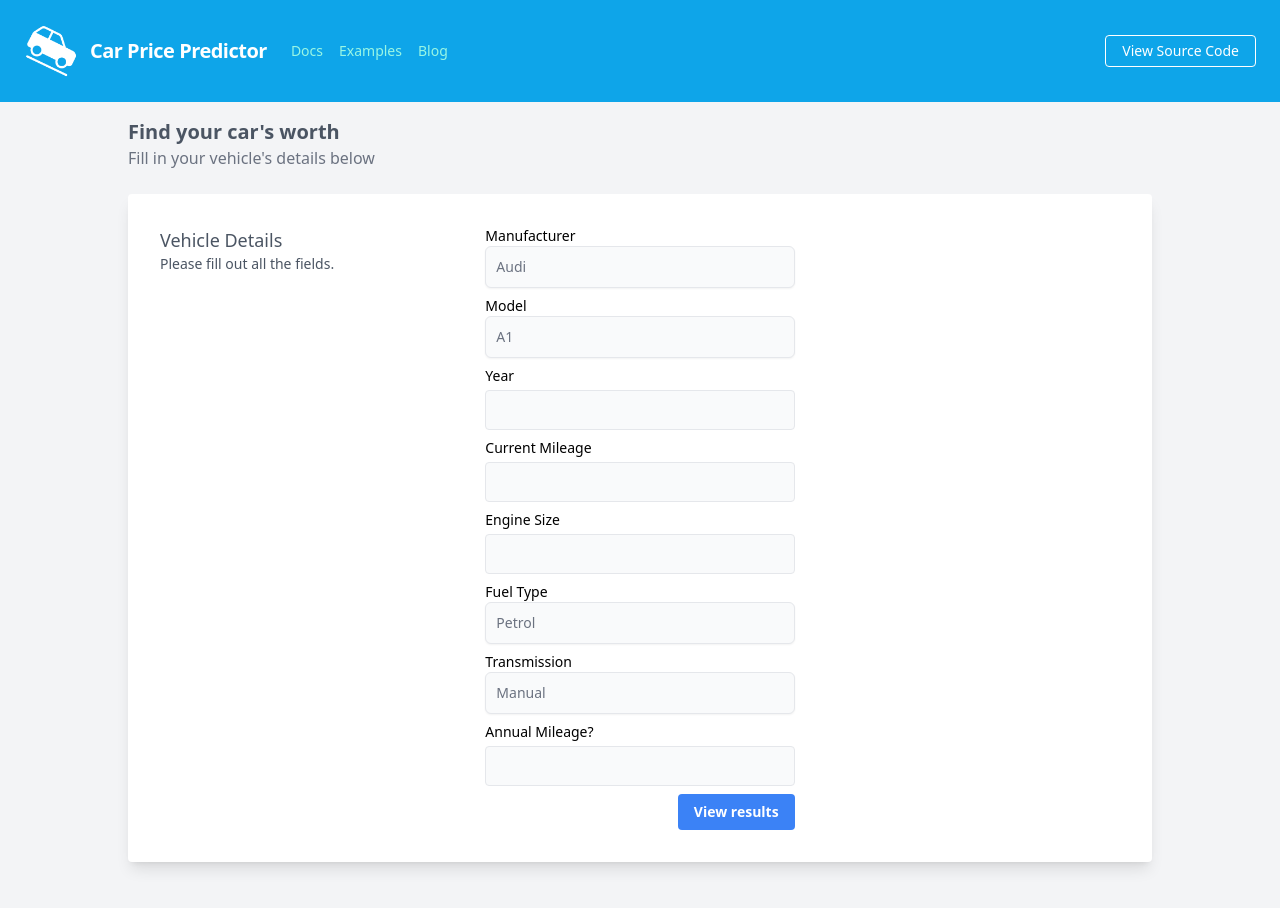
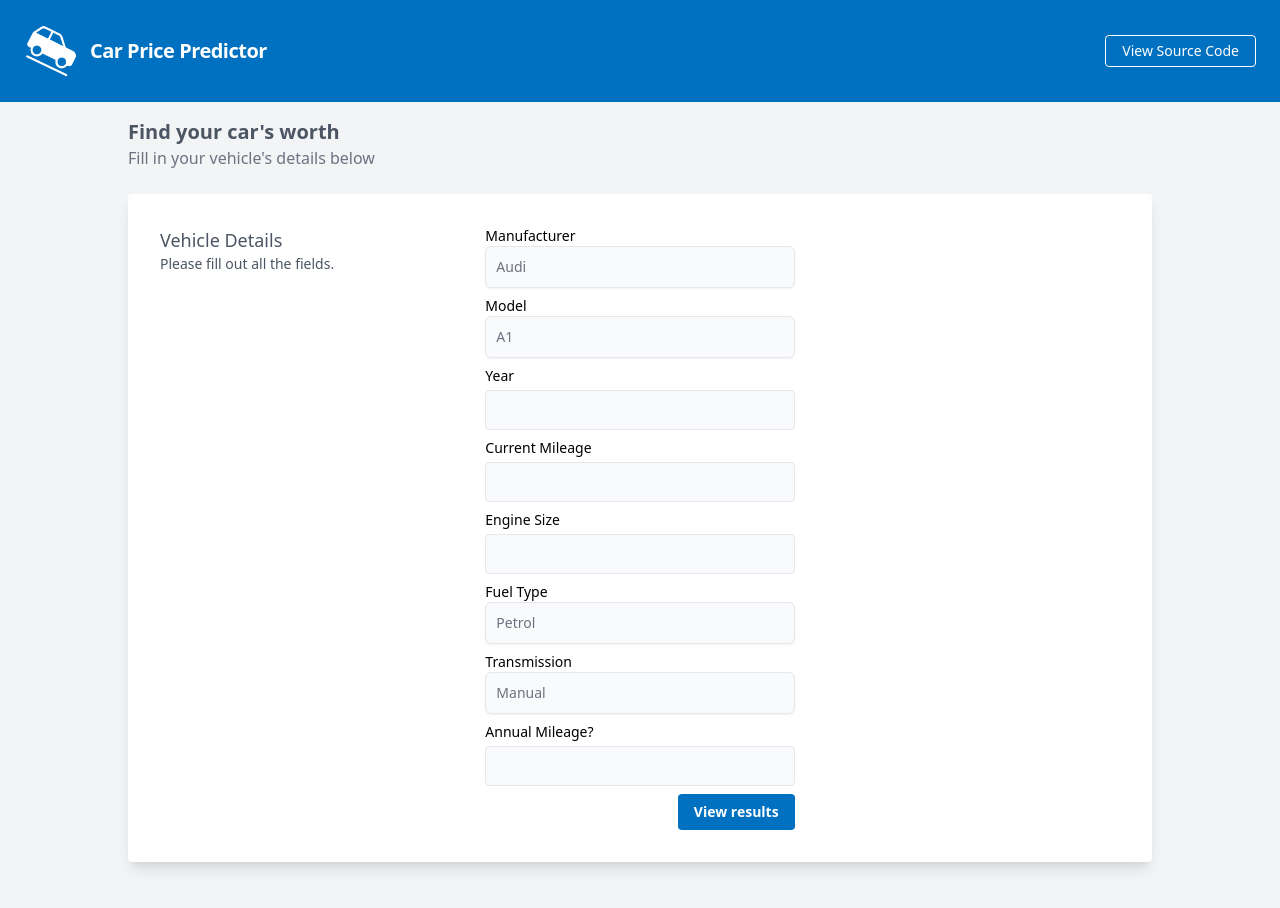
Before and after one commit to Murad-code/car-price-predictor, a Next.js app in the folder front-end/: page / in a window 1280 px wide. Shown: the top 908 px of the page. Built offline with nearby package versions, Linux system fonts and the light colour scheme.

Commit message:
Edits styling

```diff
--- a/front-end/components/form.tsx
+++ b/front-end/components/form.tsx
@@ -233,7 +233,7 @@ function Form({ setPrice }) {
                       <div className="inline-flex items-end">
                         <button
                           type="submit"
-                          className="bg-blue-500 hover:bg-blue-700 text-white font-bold py-2 px-4 rounded"
+                          className="bg-[#0070C0] hover:bg-blue-700 text-white font-bold py-2 px-4 rounded"
                         >
                           View results
                         </button>
--- a/front-end/components/header.tsx
+++ b/front-end/components/header.tsx
@@ -4,15 +4,15 @@ import Image from "next/image";
 
 function Header() {
   return (
-    <nav className="flex items-center justify-between flex-wrap bg-sky-500 p-6">
+    <nav className="flex items-center justify-between flex-wrap bg-[#0070C0] p-6">
       <div className="flex items-center flex-shrink-0 text-white mr-6">
         <Image src={carIcon} alt="Car Icon" width={54} height={54} />
         <span className="font-semibold text-xl tracking-tight ml-3">
           Car Price Predictor
         </span>
       </div>
-      <div className="block lg:hidden">
-        <button className="flex items-center px-3 py-2 border rounded text-teal-200 border-blue-400 hover:text-white hover:border-white">
+      {/* <div className="block lg:hidden">
+        <button className="flex items-center px-3 py-2 border rounded text-[#FFFFFF] border-blue-400 hover:text-white hover:border-white">
           <svg
             className="fill-current h-3 w-3"
             viewBox="0 0 20 20"
@@ -22,28 +22,8 @@ function Header() {
             <path d="M0 3h20v2H0V3zm0 6h20v2H0V9zm0 6h20v2H0v-2z" />
           </svg>
         </button>
-      </div>
-      <div className="w-full block flex-grow lg:flex lg:items-center lg:w-auto">
-        <div className="text-sm lg:flex-grow">
-          <a
-            href="#responsive-header"
-            className="block mt-4 lg:inline-block lg:mt-0 text-teal-200 hover:text-white mr-4"
-          >
-            Docs
-          </a>
-          <a
-            href="#responsive-header"
-            className="block mt-4 lg:inline-block lg:mt-0 text-teal-200 hover:text-white mr-4"
-          >
-            Examples
-          </a>
-          <a
-            href="#responsive-header"
-            className="block mt-4 lg:inline-block lg:mt-0 text-teal-200 hover:text-white"
-          >
-            Blog
-          </a>
-        </div>
+      </div> */}
+      <div className="w-full block flex-grow lg:flex lg:justify-end lg:items-center lg:w-auto">
         <div>
           <a
             href="https://github.com/Murad-code/car-price-predictor"
--- a/front-end/components/priceChart.tsx
+++ b/front-end/components/priceChart.tsx
@@ -1,4 +1,4 @@
-import React, { useState, useContext } from "react";
+import React, { useState, useContext, useEffect, useRef } from "react";
 import { ResponsiveLine } from "@nivo/line";
 import Modal from "./modal";
 import { DataContext } from "../context/dataContext";
@@ -8,12 +8,23 @@ function PriceChart() {
   const [colourId, setColourId] = useState<string>();
   const [showModal, setShowModal] = useState(false);
   const { chartData } = useContext(DataContext) as IDataContextType;
+  const myRef = useRef<HTMLDivElement>(null); // Create a ref for the component you want to scroll to
+
+  useEffect(() => {
+    if (myRef.current !== null) {
+      // Add a conditional check to make sure myRef.current is not null
+      myRef.current.scrollIntoView({ behavior: "smooth" }); // Use the scrollIntoView method to scroll to the component
+    }
+  }, [chartData]);
 
   return (
     chartData &&
     chartData.length !== 0 && (
       <>
-        <div className="p-6 bg-gray-100 flex items-center justify-center">
+        <div
+          ref={myRef}
+          className="p-6 bg-gray-100 flex items-center justify-center"
+        >
           <div className="container max-w-screen-lg mx-auto">
             <div className="bg-white rounded shadow-lg p-4 px-2 md:p-8 mb-6">
               <div className="h-[600px] grid gap-4 gap-y-2 text-sm overflow-y-scroll">
```
Also changed, not shown: front-end/assets/car-icon.png.
